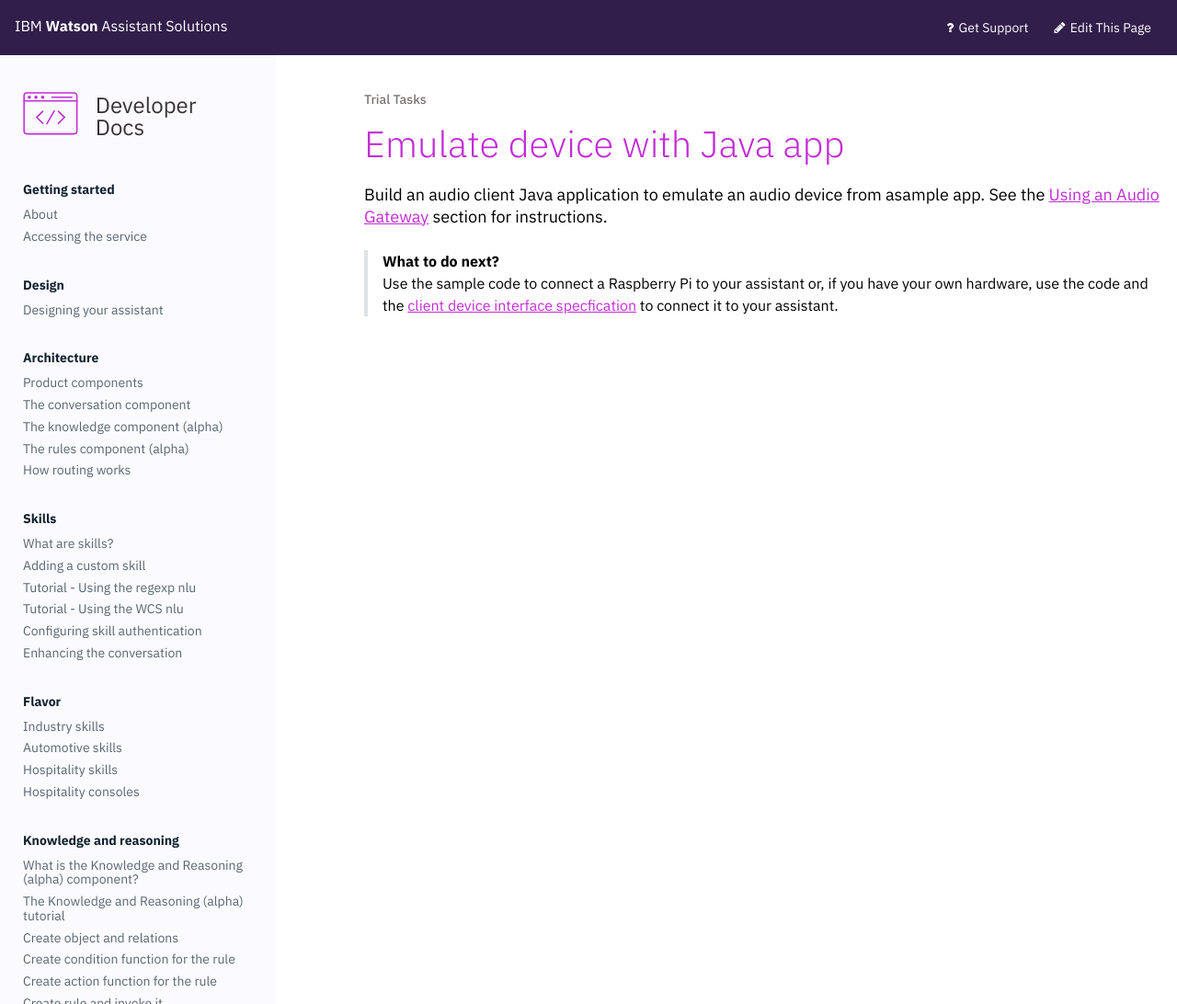
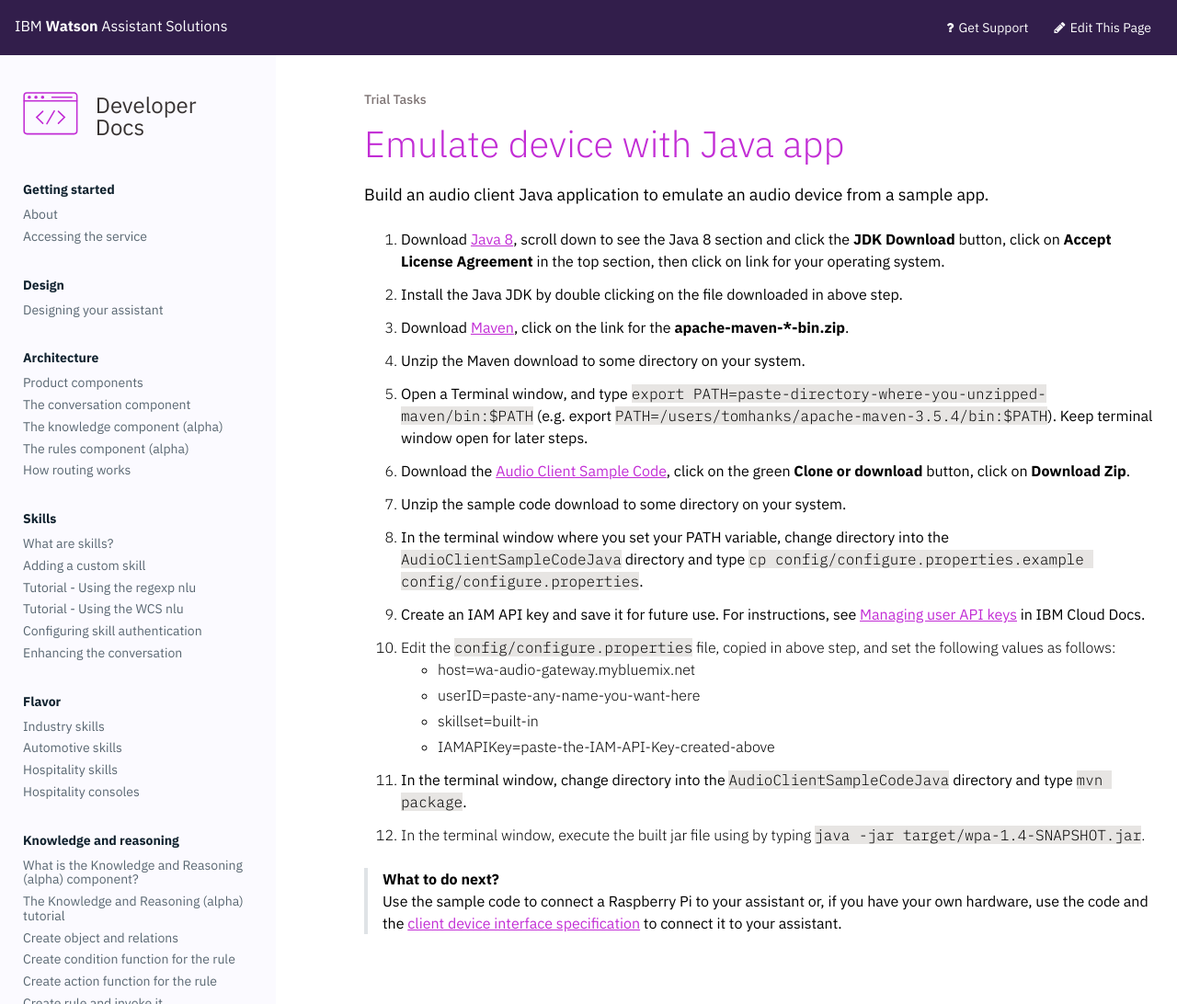
Before and after one commit to Watson-Personal-Assistant/developer, a Jekyll site: the page built from _content/trial/emulate-device.md, in a window 1280 px wide. Shown: the whole page at 92% size. Built offline with Jekyll 4.4.1, drawn with Linux system fonts in a browser that asks for light colours; some web fonts are replaced.

Commit message:
provides instructions on how to easily build and run the sample java app

```diff
--- a/_content/trial/emulate-device.md
+++ b/_content/trial/emulate-device.md
@@ -3,7 +3,35 @@
 weight: 50
 ---
 
-Build an audio client Java application to emulate an audio device from asample app.  See the  [Using an Audio Gateway]({{site.baseurl}}/audio/audio_support/) section for instructions.
+Build an audio client Java application to emulate an audio device from a sample app.
+
+1. Download [Java 8](http://www.oracle.com/technetwork/java/javase/downloads), scroll down to see the Java 8 section and click the **JDK Download** button, click on **Accept License Agreement** in the top section, then click on link for your operating system.
+
+2. Install the Java JDK by double clicking on the file downloaded in above step.
+
+3. Download [Maven](https://maven.apache.org/download.cgi), click on the link for the **apache-maven-*-bin.zip**.
+
+4. Unzip the Maven download to some directory on your system.
+
+5. Open a Terminal window, and type `export PATH=paste-directory-where-you-unzipped-maven/bin:$PATH` (e.g. export `PATH=/users/tomhanks/apache-maven-3.5.4/bin:$PATH`).  Keep terminal window open for later steps.
+
+6. Download the [Audio Client Sample Code](https://github.com/Watson-Personal-Assistant/AudioClientSampleCodeJava), click on the green **Clone or download** button, click on **Download Zip**.
+
+7. Unzip the sample code download to some directory on your system.
+
+8. In the terminal window where you set your PATH variable, change directory into the `AudioClientSampleCodeJava` directory and type `cp config/configure.properties.example config/configure.properties`.
+
+9. Create an IAM API key and save it for future use.  For instructions, see [Managing user API keys](https://console.bluemix.net/docs/iam/userid_keys.html#userapikey) in IBM Cloud Docs.
+
+10. Edit the `config/configure.properties` file, copied in above step, and set the following values as follows:
+  - host=wa-audio-gateway.mybluemix.net
+  - userID=paste-any-name-you-want-here
+  - skillset=built-in
+  - IAMAPIKey=paste-the-IAM-API-Key-created-above
+
+11. In the terminal window, change directory into the `AudioClientSampleCodeJava` directory and type `mvn package`.
+
+12. In the terminal window, execute the built jar file using by typing `java -jar target/wpa-1.4-SNAPSHOT.jar`.
 
 > **What to do next?**<br/>
-Use the sample code to connect a Raspberry Pi to your assistant or, if you have your own hardware, use the code and the [client device interface specfication]({{site.baseurl}}/audio/interface/) to connect it to your assistant.
+Use the sample code to connect a Raspberry Pi to your assistant or, if you have your own hardware, use the code and the [client device interface specification]({{site.baseurl}}/audio/interface/) to connect it to your assistant.
```
